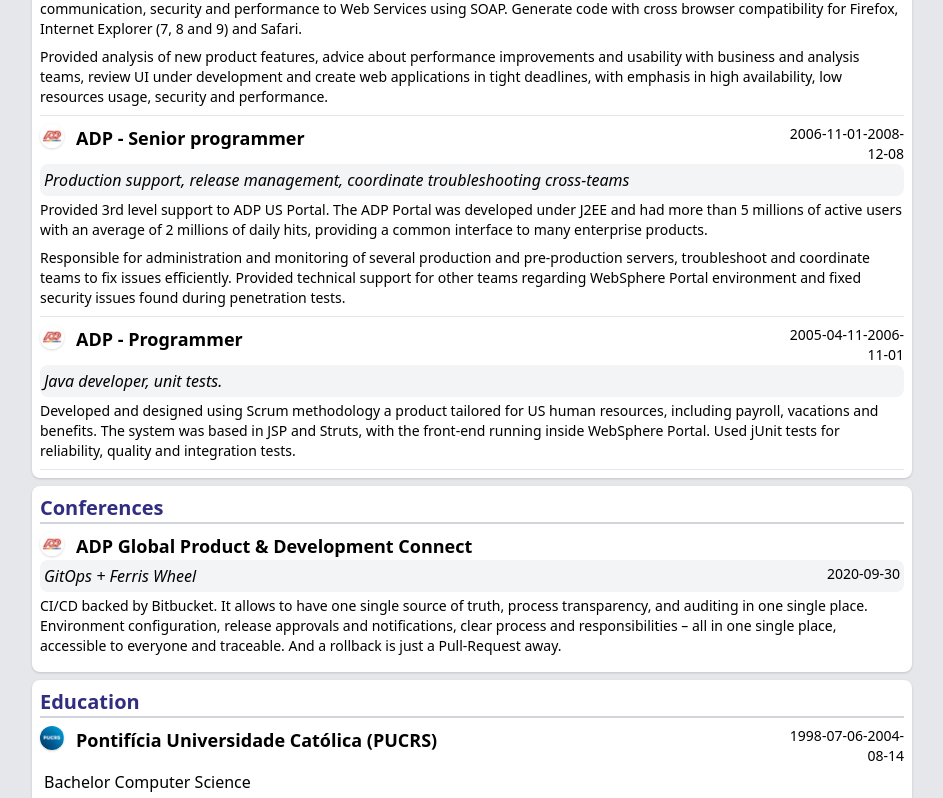
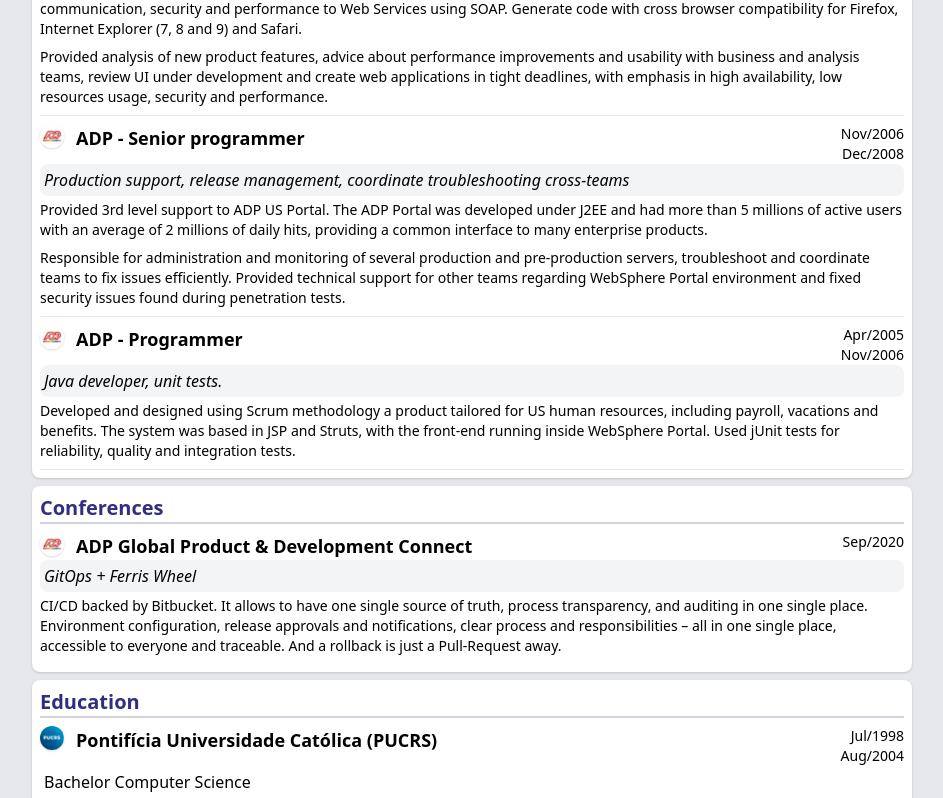
Before and after one commit to pitecus/resume-react, a React (Create React App) app: page /#/resume in a window 1280 px wide. Shown: the part 1662-2460 px from the top of the page, without its empty margins (168-1111 px from the left). Built offline with nearby package versions, Linux system fonts and the light colour scheme.

Commit message:
feat: format dates using DayJS library

```diff
--- a/package.json
+++ b/package.json
@@ -20,6 +20,7 @@
     "@types/node": "^15.14.0",
     "@types/react": "^17.0.13",
     "@types/react-dom": "^17.0.8",
+    "dayjs": "^1.10.5",
     "react": "^17.0.2",
     "react-dom": "^17.0.2",
     "react-router-dom": "^5.2.0",
--- /dev/null
+++ b/src/common/DatePeriod.tsx
@@ -0,0 +1,28 @@
+import dayjs from 'dayjs';
+
+const DatePeriod = (props: {
+  startDate: string,
+  endDate: string
+}) => {
+  // Format start date.
+  const start = dayjs(props.startDate)
+    .format('MMM/YYYY');
+
+  // Format end date.
+  let end = 'Current';
+  if (props.endDate !== 'Current') {
+    end = dayjs(props.endDate)
+      .format('MMM/YYYY');
+  }
+
+  return <>
+    {start}
+    <br />
+    {end}
+  </>
+}
+
+/**
+ * Export the component.
+ */
+export default DatePeriod;
--- a/src/resume/Education.tsx
+++ b/src/resume/Education.tsx
@@ -1,3 +1,4 @@
+import DatePeriod from '../common/DatePeriod';
 import IEducation from "./education.interface"
 
 const Education = (props: {
@@ -17,10 +18,8 @@ const Education = (props: {
       <h3 className="font-bold text-lg w-full">
         {props.education.institution}
       </h3>
-      <div className="text-sm w-20 pl-1 sm:w-36 sm:text-right print:w-36">
-        {props.education.startDate}
-        <span className="hidden sm:inline">-</span>
-        {props.education.endDate}
+      <div className="text-sm w-20 pl-1 sm:w-36 sm:text-right print:w-36 print:text-right">
+        <DatePeriod startDate={props.education.startDate} endDate={props.education.endDate}></DatePeriod>
       </div>
     </div>
     <h4 className="p-1 mb-1">{props.education.studyType} {props.education.area}</h4>
--- a/src/resume/Experience.tsx
+++ b/src/resume/Experience.tsx
@@ -1,3 +1,4 @@
+import DatePeriod from '../common/DatePeriod';
 import IWork from "./work.interface";
 
 const Experience = (props: {
@@ -37,21 +38,8 @@ const Experience = (props: {
         <h3 className="font-bold text-lg w-full">
           {props.work.company} - {props.work.position}
         </h3>
-        <div className="text-sm w-20 pl-1 sm:w-36 sm:text-right print:w-36">
-          {props.work.startDate}
-          <span className="hidden sm:inline">-</span>
-          {
-            props.work.endDate === 'Current' &&
-            <span>
-              Current
-            </span>
-          }
-          {
-            props.work.endDate !== 'Current' &&
-            <span>
-              {props.work.endDate}
-            </span>
-          }
+        <div className="text-sm w-20 pl-1 sm:w-36 sm:text-right print:w-36 print:text-right ">
+          <DatePeriod startDate={props.work.startDate} endDate={props.work.endDate}></DatePeriod>
         </div>
       </div>
       {/* Summary */}
--- a/src/resume/Publication.tsx
+++ b/src/resume/Publication.tsx
@@ -1,4 +1,5 @@
 import IPublication from "./publication.interface"
+import dayjs from 'dayjs';
 
 const Publication = (props: {
   publication: IPublication
@@ -18,11 +19,13 @@ const Publication = (props: {
       <h3 className="font-bold text-lg w-full">
         {props.publication.publisher}
       </h3>
+      <div className="text-sm w-20 pl-1 sm:w-36 sm:text-right print:w-36 print:text-right ">
+        {dayjs(props.publication.releaseDate).format('MMM/YYYY')}
+      </div>
     </div>
     {/* Title */}
     <h4 className="bg-gray-100 rounded-lg italic p-1 mb-1 print:px-0 flex justify-between">
       <span>{props.publication.name}</span>
-      <span className="not-italic text-sm">{props.publication.releaseDate}</span>
     </h4>
     {/* Summary */}
     <p className="mb-2 text-sm print:text-xs">
```
Also changed, not shown: 1 other file (tests, documents, lock files or other folders).
